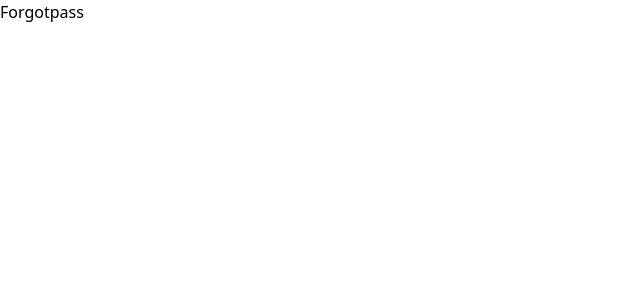
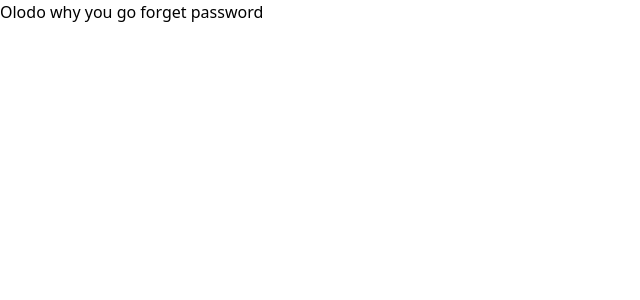
Before and after one commit to daysuwaa/PicPlus, a React (Create React App) app: page /PicPlus/forgot in a window 1280 px wide. Shown: the top 300 px of the page, without its empty margins (0-640 px from the left). Built offline with nearby package versions, Linux system fonts and the light colour scheme; a web font is replaced by a local one.

Commit message:
Forgot password

```diff
--- a/src/components/Forgotpass.jsx
+++ b/src/components/Forgotpass.jsx
@@ -2,7 +2,7 @@ import React from 'react'
 
 const Forgotpass = () => {
   return (
-    <div>Forgotpass</div>
+    <div>Olodo why you go forget password</div>
   )
 }
 
```
